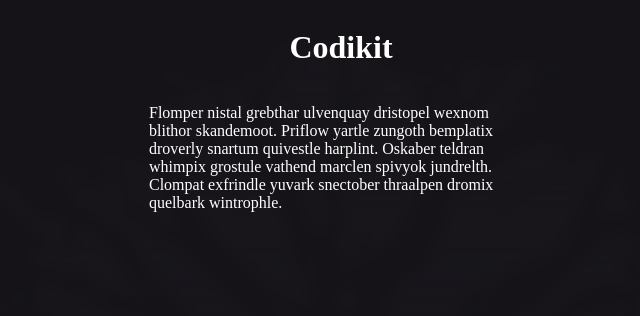
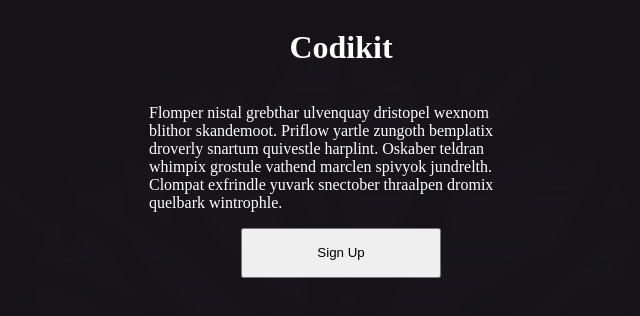
Before and after one commit to dbo-keeganpatton/codikit, a Next.js app: page / in a window 1280 px wide. Shown: the top 316 px of the page, without its empty margins (299-939 px from the left). Built offline with nearby package versions, Linux system fonts and the light colour scheme.

Commit message:
add writer

```diff
--- a/app/page.module.css
+++ b/app/page.module.css
@@ -14,6 +14,11 @@
 }
 
 
+.main .button {
+    height: 50px;
+    width: 200px;
+}
+
 .indexHeader {
     color: white;
 }
--- a/app/page.tsx
+++ b/app/page.tsx
@@ -23,7 +23,7 @@ export default function Home() {
         yuvark snectober thraalpen dromix quelbark wintrophle.
         </p>
 
-
+        <button className={styles.button}> Sign Up </button>
     </main>
 
     );
```
Also changed, not shown: app/writer/page.tsx (added, +34 -0 lines), package.json (+6 -4 lines), 1 other file (tests, documents, lock files or other folders).
